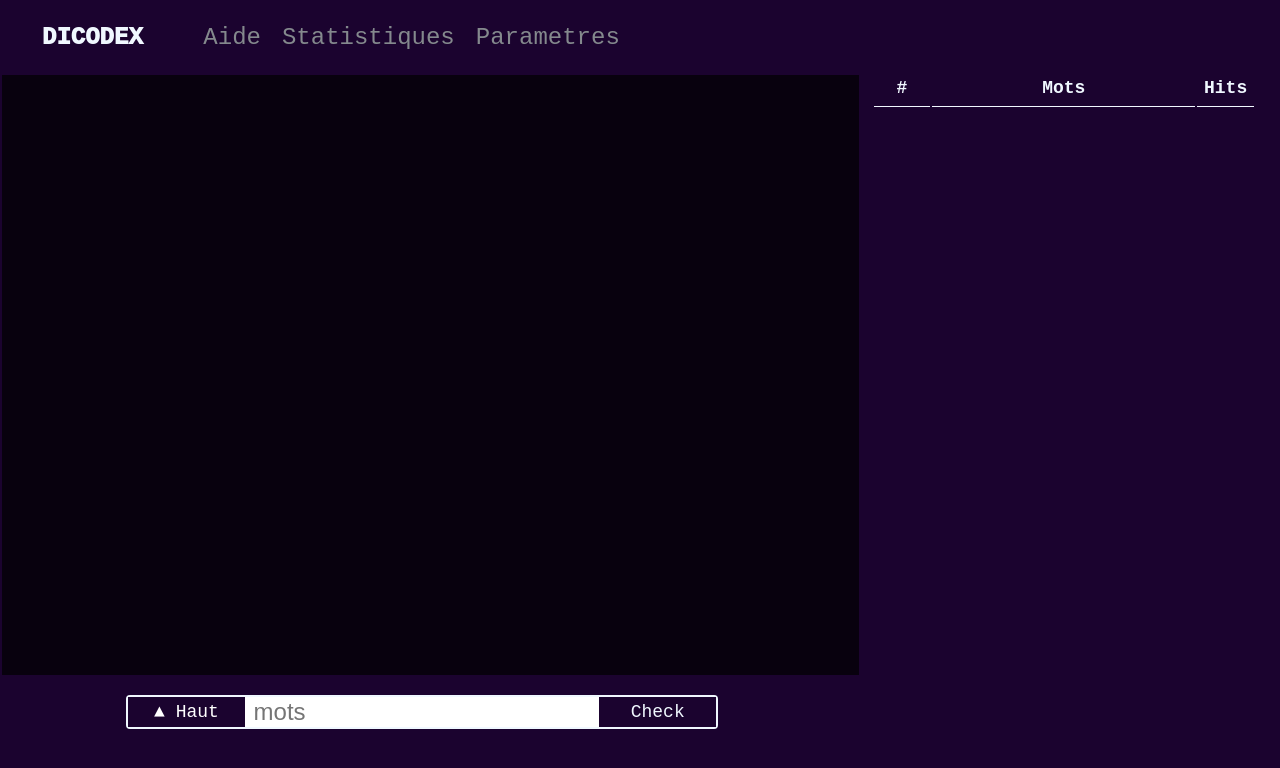
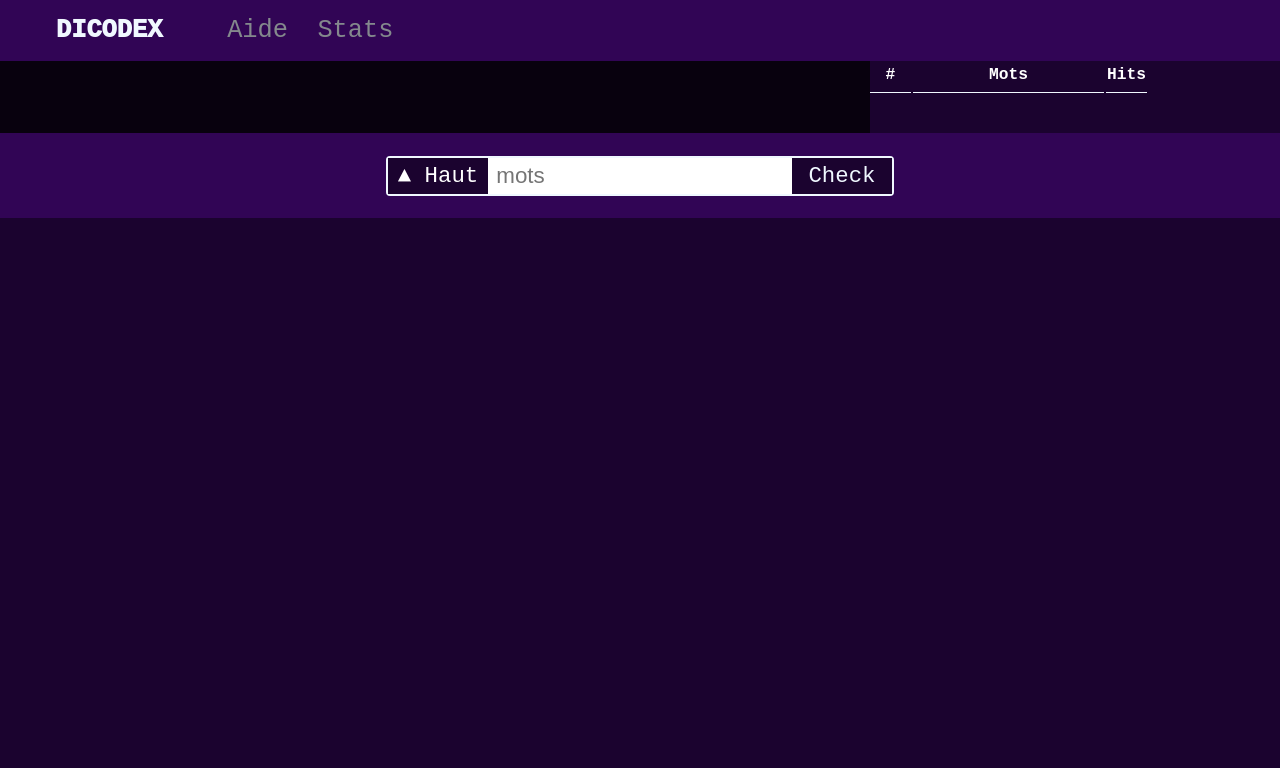
Before and after one commit to ArthurBussiere/wiCODEX, a Flask app: page / in a window 1280 px wide. Shown: the top 768 px of the page. Run offline with Flask 2, Linux system fonts and the light colour scheme; lists and menus that the app fills with data are empty; parts of the project's set-up code (start-up, migrations or seed data) failed here and were passed over.

Commit message:
v.04 improve responsive missing winning condition

```diff
--- a/main.py
+++ b/main.py
@@ -6,7 +6,7 @@ import random
 
 app = Flask(__name__)
 
-new_article=get_article_from_wiki()
+new_article = get_article_from_wiki()
 
 print(new_article[0], new_article[1])
 
--- a/scripts.py
+++ b/scripts.py
@@ -16,13 +16,13 @@
 def get_article_from_wiki():
 
     special_words = [
-        'la', 'le', 'La', 'Le', 'de', 'De', 'des', 'Des', 'un', 'Un', 'une', 'Une',
-    'mais','Mais', 'ou', 'Ou', 'et', 'Et', 'donc', 'Donc', 'or', 'Or', 'ni', 'Ni', 'car', 'Car',
+        'la', 'le', 'La', 'Le', 'y', 'Ce', 'ce', 'Ce', 'se', 'Se', 'Ceux', 'ceux', 'celle', 'Celle', 'celles', 'Celles', 'de', 'De', 'des', 'Des', 'un', 'Un', 'une', 'Une',
+    'mais','Mais', 'ou', 'Ou', 'et', 'Et', 'donc', 'Donc', 'or', 'Or', 'ni', 'Ni', 'car', 'Car', 'y',
     'du', 'Du', 'en', 'En','à', "d'", "D'", "l'", "L'", "qu'", "Qu'", "s'", "S'", "m'", "M'","n'",
     "N'", "c'", "C'", "jusqu'", "Jusqu'", 'est', 'était', 'Etait', 'comme', 'Comme', 'entre', 'Entre', 'avec', 'Avec', 'sans', 'Sans', 'dans', 'Dans', 'pour', 'Pour',
     'contre', 'Contre', 'par', 'Par', 'après', 'Après', 'avant', 'Avant', 'a', 'A', 'au', 'Au' 'tous', 'Tous', 'tout', 'Tout', 'toute', 'Toute', 'toutes,', 'Toutes'
      ]
-    list_ponct = ['*',' ', '.', '(', ')', '/', ',', '"', "'", ':', '»', '«', '%', '-', '=', '==', '===', '====']
+    list_ponct = ['*',' ', '.', '(', ')', '/', ',', '"', "'", ':', ';', '»', '«', '%', '-', '=', '==', '===', '====']
 
     with open("Dicodex/static/title_list.txt", "r") as title_list:
         title = random.choice(title_list.read().splitlines())
--- a/static/JSscripts.js
+++ b/static/JSscripts.js
@@ -7,17 +7,19 @@
     var slideshowArray = [];
     var slideshowWord = ""
 
+    var isWin = document.getElementById("title_article").children
+
     const contentArticle = (document.getElementById('content-article').textContent.toLowerCase()).normalize("NFD").replace(/[\u0300-\u036f]/g, "");
-
     const special_words = [
     'la', 'le', 'La', 'Le', 'de', 'De', 'des', 'Des', 'un', 'Un', 'une', 'Une',
+    'y', 'Ce', 'ce', 'Ce', 'se', 'Se', 'Ceux', 'ceux', 'celle', 'Celle', 'celles', 'Celles',
     'mais','Mais', 'ou', 'Ou', 'et', 'Et', 'donc', 'Donc', 'or', 'Or', 'ni', 'Ni', 'car', 'Car',
     'du', 'Du', 'en', 'En','à', "d'", "D'", "l'", "L'", "qu'", "Qu'", "s'", "S'", "m'", "M'","n'",
     "N'", "c'", "C'", "jusqu'", "Jusqu'", 'est', 'était', 'Etait', 'comme', 'Comme', 'entre', 'Entre',
     'avec', 'Avec', 'sans', 'Sans', 'dans', 'Dans', 'pour', 'Pour', 'contre', 'Contre', 'par', 'Par',
     'après', 'Après', 'avant', 'Avant','a', 'A', 'au', 'Au', 'tous', 'Tous', 'tout', 'Tout', 'toute',
     'Toute', 'toutes,', 'Toutes',
-    '*', ' ', '.', '(', ')', '/', ',', '"', "'", ':', '»', '«', '%', '-', '=', '==', '===', '====']
+    '*', ' ', '.', '(', ')', '/', ',', '"', "'", ':',';', '»', '«', '%', '-', '=', '==', '===', '====']
 
 
     function newWord() {
@@ -40,15 +42,32 @@
 
                 for (var i = 0, len = spans.length; i < len; ++i) {
 
-                    if (normalize(spans[i].innerHTML).length == word.length){
 
-                        if(normalize(spans[i].innerHTML).indexOf(word) !== -1){
+                    if (normalize(spans[i].innerText).length == word.length){
+
+                        if(normalize(spans[i].innerText).indexOf(word) !== -1){
+                            console.log(spans[i])
+
                             numberOccurence += 1;
                             spans[i].className = "noHighWord"+" guessWords_"+word;
-                            spans[i].id = "guessWords_"+word+numberOccurence;
+                            spans[i].children[0].id = "guessWords_"+word+numberOccurence;
                             spans[i].classList.toggle("clicked")
                         }
                     }
+
+                    //try to pluralize :
+
+                    // console.log((spans[i].innerText+"s").length)
+                    // console.log((word+"s").length)
+                    // if (normalize(spans[i].innerText+"s").length == (word+"s").length){
+                    //     if(normalize(spans[i].innerText+"s").indexOf(word+"s") !== -1){
+                    //         console.log("pluriel-trouvé")
+                    //         numberOccurence += 1;
+                    //         spans[i].className = "noHighWord"+" guessWords_"+word;
+                    //         spans[i].children[0].id = "guessWords_"+word+numberOccurence;
+                    //         spans[i].classList.toggle("clicked")
+                    //     }
+                    // }
                 }
                 if (guessWords[word]) {
                     //do your code to hightlight already guessed Word in table
@@ -60,7 +79,6 @@
         }
         //console.log(guessWords)
 
-        isWon()
         showGuessList()
         input.value = ""
     }
@@ -84,10 +102,6 @@
     }
 
     function isWon(){
-        isWin =[]
-        for (span of document.getElementById("title_article").children){
-            isWin.push(span.classList.contains("noHighWord"))
-        }
         if (isWin.every(Boolean)){
             console.log("Gagné !!!")
             alert("C'est gagné !!!")
@@ -117,7 +131,6 @@
 
             for (elem of document.getElementsByClassName(classValue)){
                     elem.classList.toggle("clicked");
-                    //console.log(elem.id)
             }
 
             if(slideshowWord != idValue.textContent) {slideshowIndex = 1;}
--- a/static/style.css
+++ b/static/style.css
@@ -4,23 +4,26 @@ body{
     background-color: rgb(27, 3, 47);
     color: aliceblue;
     font-family: 'Courier New', Courier, monospace;
+    font-size: calc(0.7vw + 7px);
+    margin: auto;
+    width:100%;
     display:flex;
     flex-direction: column;
-    margin :0 5px 0 2px;
-    font-size: 100%;
+    /* max-width: 1200px; */
+}
 
-}
 header{
     position: sticky;
     width:100%;
     top:0%;
     left:0%;
-    background-color: rgb(27, 3, 47);
+    background-color: rgb(49, 5, 85);
 }
 
 main{
     display: flex;
     width: 100%;
+
 }
 
 footer{
@@ -29,22 +32,46 @@ footer{
     bottom:0%;
     left:0%;
     z-index:2000;
-    background-color: rgb(27, 3, 47);
-    /* display:flex;
+    background-color: rgb(49, 5, 85);
+    display:flex;
     align-content:center;
-    justify-content:center;*/
+    justify-content:center;
 }
+
+#article_section {
+    width: calc(100% - 32%);
+    background-color: rgb(8, 1, 14);
+    padding: calc(1vw + 1%);
+    line-height: 1.6;
+    box-sizing: border-box;
+}
+
+
+#guess_section {
+    right: 1.2%;
+    max-height: calc(100% - 150px);
+    overflow-y: auto;
+    margin-left: 1%;
+    text-align: center;
+    width: 31%;
+    position: fixed;
+    -ms-overflow-style: none;  /* Hide Scrollbar for IE and Edge */
+    scrollbar-width: none;  /*Hide Scrollbar for  Firefox */
+}
+
+/* Hide scrollbar for Chrome, Safari and Opera */
+#guess_section::-webkit-scrollbar{display: none;}
 
 #form_div {
     position :sticky;
     bottom : 0;
     left:0;
-    width: 66%;
+    width: calc(25vw + 400px);
     height: 100%;
     display: flex;
     justify-content: center;
     align-items: center;
-    margin: 20px 0;
+    margin: calc(1.2vw + 7px) 0;
 }
 
 #guess_form {
@@ -55,12 +82,14 @@ footer{
     border-radius:4px;
     border: 2px solid aliceblue;
     height: 50%;
+    font-size: calc(0.8vw + 4px);
 }
 
 #guess_form input {
     width: 60%;
     border: none;
-    font-size: x-large;
+    font-size: calc(1.2vw + 7px);;
+
 }
 
 #guess_form button {
@@ -68,27 +97,35 @@ footer{
     background-color: rgb(27, 3, 47);
     color: aliceblue;
     font-family: 'Courier New', Courier, monospace;
-    font-size: large ;
     border: none;
+    font-size: calc(1.2vw + 7px);
+    padding:1%;
 }
 
-#guess_form button a{color : white; text-decoration: none; width: 100%; }
+#guess_form button a{
+    color : white;
+    text-decoration: none;
+    width: 100%; }
 
-#up_button:hover {background-color: rgb(88, 24, 141); cursor: pointer;}
+#up_button:hover {background-color: rgb(88, 24, 141);
+    cursor: pointer;}
 
 #navbar {
     display:flex;
-    font-size: x-large;
+    font-size: calc(1.2vw + 10px);
     width:100%;
 }
 
-#navbar ul {display: flex;}
+#navbar ul {
+    display: flex;
+    margin : calc(0.7vw + 7px);
+}
 
 #navbar li {
     color: rgb(132, 137, 141);
     list-style-type: none;
     align-self: center;
-    margin: 0 2%;
+    margin: 0 5%;
 }
 
 #navbar .title_header {
@@ -100,71 +137,53 @@ footer{
 
 #navbar li:hover {color: aliceblue;}
 
-#article_section {
-    width : 65%;
-    background-color: rgb(8, 1, 14);
-    padding : 1.5%;
-    flex-direction: column;
-    line-height:1.6;
-    /* margin-left: 0.5%; */
-}
 
-#guess_section {
-    width:32%;
-    top : 60px;
-    right: 0px;
-    height : 600px;
-    overflow: hidden;
-    margin-left : 1%;
-}
 
 table:hover{
     overflow-y: scroll;
 }
 
 table{
+    display: block;
+    width: 100%;
+    cursor: pointer;
+    color: white;
+    text-decoration: none;
+    font-size: calc(0.7vw + 6px);
+    line-height: 1.4;
     text-align: center;
-    width:30%;
-    position: fixed;
 }
 
-table a {cursor: pointer;color : white; text-decoration: none;}
+table a {
+    display: block;
+    width: 100%;
+    cursor: pointer;
+    color : white;
+    text-decoration: none;}
 
 table th {
-    font-size: large;
+    font-size: calc(0.8vw + 6px);
     padding-bottom: 2%;
     border-bottom: 1px solid aliceblue;
-}
-
-/* table td:hover {background: rgb(81, 81, 202)} */
-
-mark{
-    color: aliceblue;
-    background-color: aliceblue;
-    user-select: none;
-}
-
-mark::selection{
-    background: rgb(81, 81, 202);
-    color: rgb(81, 81, 202);
 }
 
 span{text-align: center;}
 
 .article_title2{
-    font-size:24px;
+    font-size:2.7vw;
     font-weight:bold;
 }
 
 .article_title3{
-    font-size:19px;
+    font-size:3vw;
     font-weight:bold;
 }
 
 .highWord {
-    color: aliceblue;
-    background-color: aliceblue;
+    color: gray;
+    background-color: gray;
     user-select: none;
+
 }
 
 .highWord::selection{
@@ -186,8 +205,8 @@ span{text-align: center;}
     background-color: rgb(133, 36, 41);
 }
 
-.anchor {
-    display: block;
+.anchor_word {
+
     position: relative;
     top: -250px;
     visibility: hidden;
--- a/templates/index.html
+++ b/templates/index.html
@@ -11,8 +11,8 @@
                 <ul>
                     <li class="title_header">DICODEX</li>
                     <li>Aide</li>
-                    <li>Statistiques</li>
-                    <li>Parametres</li>
+                    <li>Stats</li>
+                    <!-- <li>Parametres</li> -->
                 </ul>
             </nav>
         </header>
@@ -20,7 +20,13 @@
             <div id="article_section">
                 <h1 id="title_article">
                     {% for word in new_article[0] %}
-                    <span class="highWord">{{word}}</span>
+                        {% if word in new_article[2] %}
+                            <span>{{ word }}</span>
+                        {% elif word in new_article[3] %}
+                            <span>{{ word }}</span>
+                        {% else %}
+                            <span class="highWord">{{ word }}</a></span>
+                        {% endif %}
                     {% endfor %}
                 </h1>
                 <div id="content-article">
@@ -29,11 +35,11 @@
                             <p class="article_title2">
                                 {% for word in paragraph %}
                                     {% if word in new_article[2] %}
-                                        <span>{{ word }}</span>
+                                        <span>{{ word }}<a class="anchor_word"></a></span>
                                     {% elif word in new_article[3] %}
                                         <span>{{ word }}</span>
                                     {% else %}
-                                        <span class="highWord">{{ word }}</span>
+                                        <span class="highWord">{{ word }}<a class="anchor_word"></a></span>
                                     {% endif %}
                                 {% endfor %}
                             </p>
@@ -45,7 +51,7 @@
                                     {% elif word in new_article[3] %}
                                         <span>{{ word }}</span>
                                     {% else %}
-                                        <span class="highWord">{{ word }}</span>
+                                        <span class="highWord">{{ word }}<a class="anchor_word"></a></span>
                                     {% endif %}
                                 {% endfor %}
                             </p>
@@ -57,7 +63,7 @@
                                     {% elif word in new_article[3] %}
                                         <span>{{ word }}</span>
                                     {% else %}
-                                        <span class="highWord">{{ word }}</span>
+                                        <span class="highWord">{{ word }}<a class="anchor_word"></a></span>
                                     {% endif %}
                                 {% endfor %}
                             </p>
@@ -65,7 +71,7 @@
                     {% endfor %}
                 </div>
             </div>
-            <div id="guess_section">
+            <nav id="guess_section">
                 <table>
                     <thead>
                         <tr>
@@ -76,8 +82,9 @@
                     </thead>
                     <tbody id="guess_table"></tbody>
                 </table>
-            </div>
+            </nav>
         </main>
+
         <footer>
             <div id="form_div">
                 <form name="add_word" id="guess_form" onsubmit="newWord(event, this)">
@@ -89,6 +96,7 @@
         </footer>
     </body>
 
+
     <script src={{ url_for('static', filename='JSscripts.js') }}></script>
 
 </html>
```
